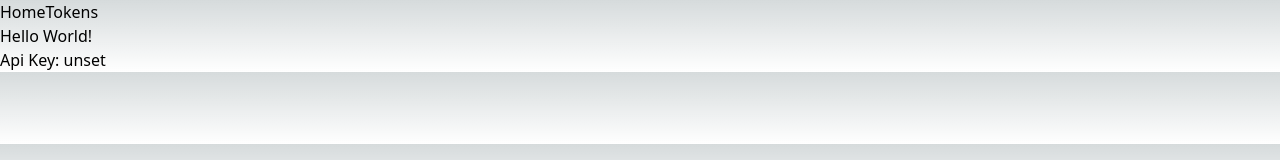
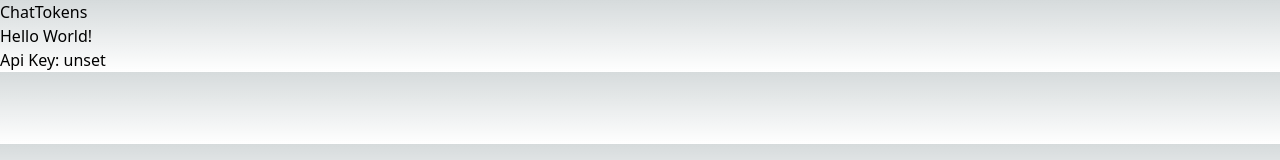
Before and after one commit to KevinGage/ChatGptApiPoc, a Next.js app in the folder chat_gpt_api_poc/: page / in a window 1280 px wide. Shown: the top 160 px of the page. Built offline with nearby package versions, Linux system fonts and the light colour scheme; no server answers.

Commit message:
renamed home page in nav

```diff
--- a/chat_gpt_api_poc/componenets/Nav.tsx
+++ b/chat_gpt_api_poc/componenets/Nav.tsx
@@ -5,7 +5,7 @@ export default function Nav() {
     <nav>
       <ul>
         <li>
-          <Link href="/">Home</Link>
+          <Link href="/">Chat</Link>
           <Link href="/tokens">Tokens</Link>
         </li>
       </ul>
```
